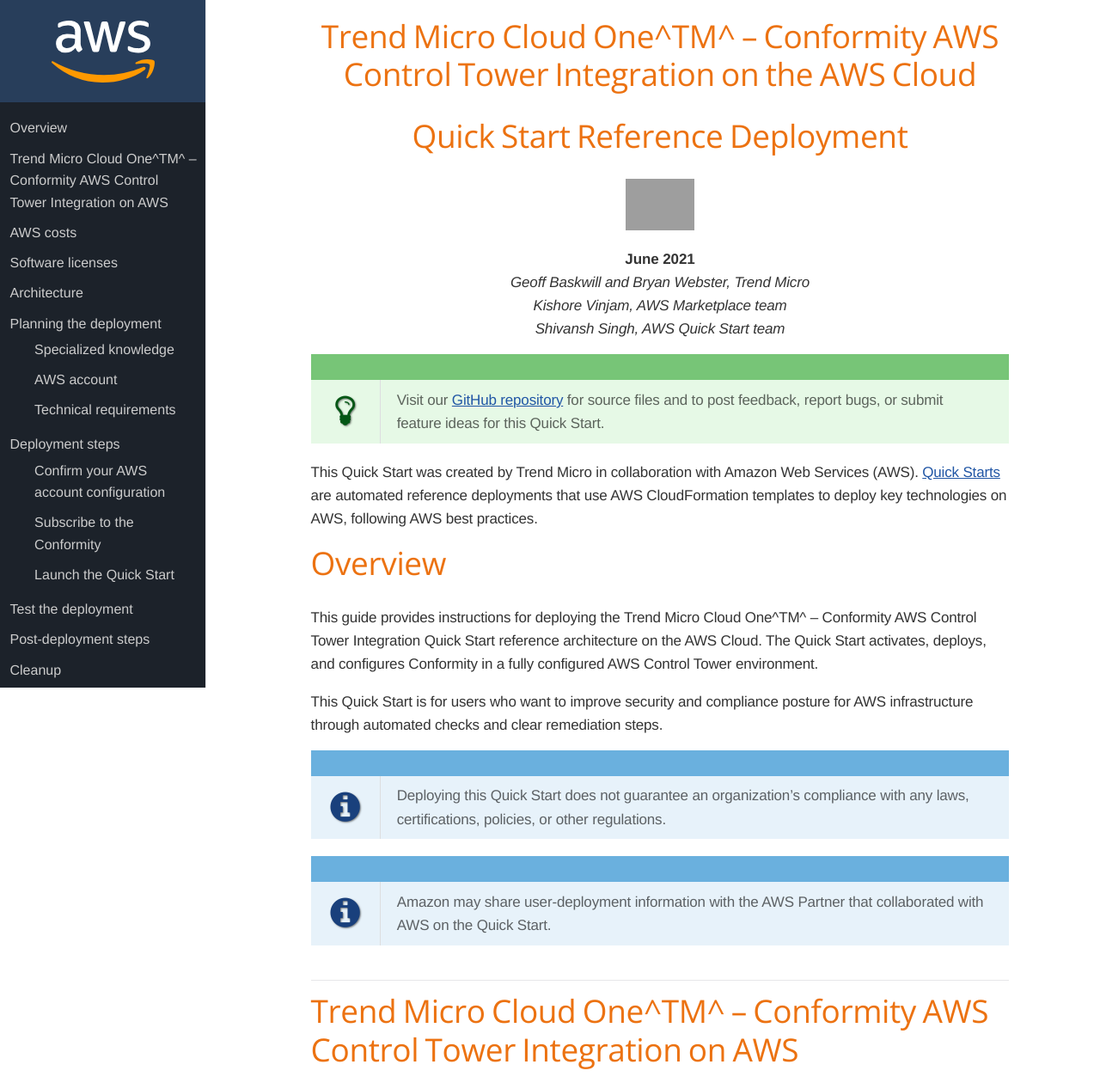
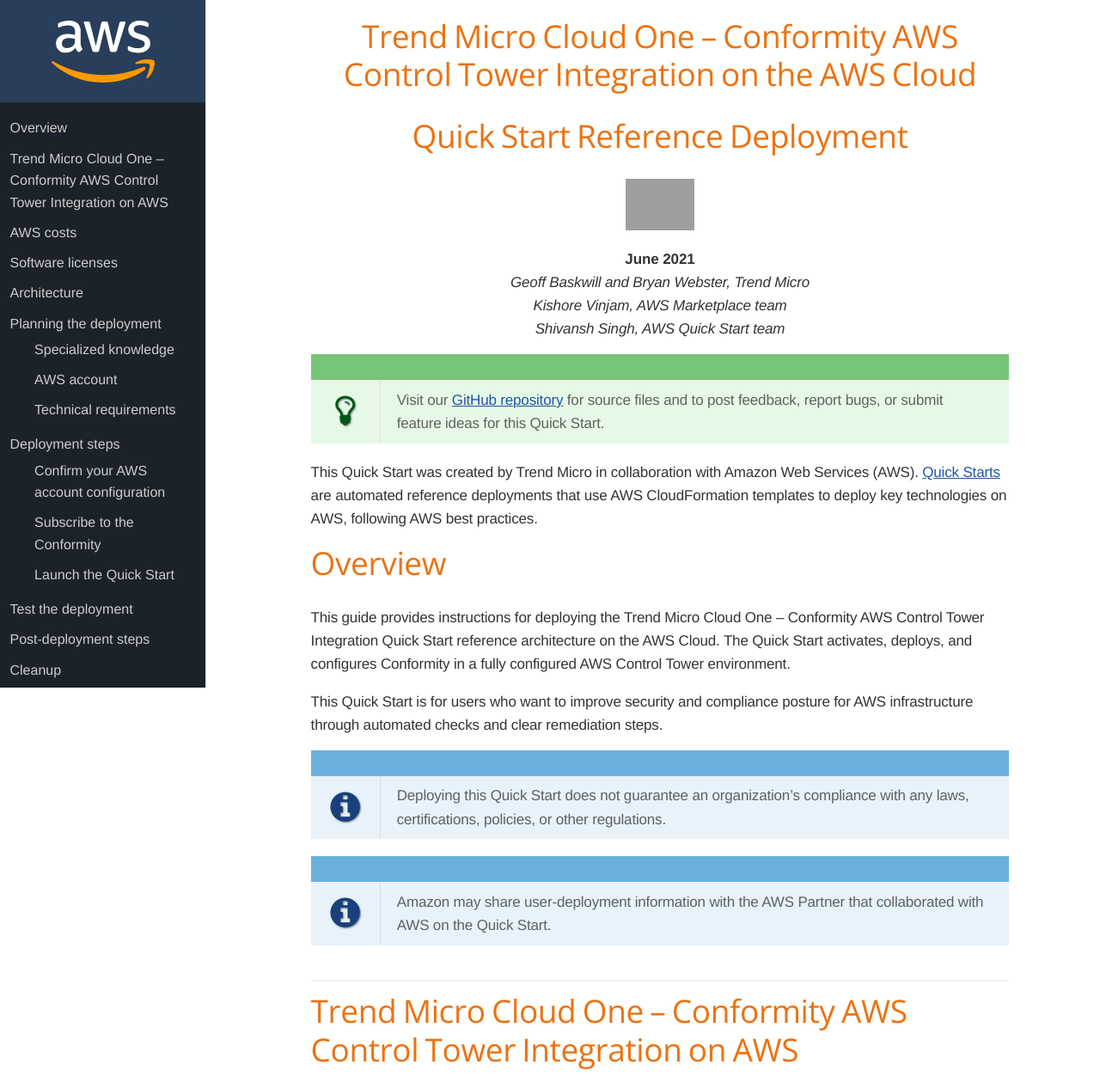
Before and after one commit to aws-quickstart/quickstart-ct-trend-micro-cloud-one-conformity, a plain HTML site: page index.html in a window 1280 px wide. Shown: the top 1267 px of the page at 86% size. Drawn offline with nearby package versions, Linux system fonts and the light colour scheme; grey boxes are pictures that could not be loaded; a web font is replaced by a local one.

Commit message:
Production doc builds - 2021/06/21 21:30:56 UTC

```diff
--- a/index.html
+++ b/index.html
@@ -5,7 +5,7 @@
 <meta http-equiv="X-UA-Compatible" content="IE=edge">
 <meta name="viewport" content="width=device-width, initial-scale=1.0">
 <meta name="generator" content="Asciidoctor 2.0.15">
-<title>Trend Micro Cloud One^TM^ – Conformity AWS Control Tower Integration on the AWS Cloud</title>
+<title>Trend Micro Cloud One – Conformity AWS Control Tower Integration on the AWS Cloud</title>
 <style>
 
 /* Asciidoctor default stylesheet | MIT License | https://asciidoctor.org */
@@ -825,7 +825,7 @@ p.footer-text a{color:#d7d8d8}
 <div id="toctitle"></div>
 <ul class="sectlevel1">
 <li><a href="#_overview">Overview</a></li>
-<li><a href="#_trend_micro_cloud_onetm_conformity_aws_control_tower_integration_on_aws">Trend Micro Cloud One^TM^ – Conformity AWS Control Tower Integration on AWS</a></li>
+<li><a href="#_trend_micro_cloud_one_conformity_aws_control_tower_integration_on_aws">Trend Micro Cloud One – Conformity AWS Control Tower Integration on AWS</a></li>
 <li><a href="#_aws_costs">AWS costs</a></li>
 <li><a href="#_software_licenses">Software licenses</a></li>
 <li><a href="#_architecture">Architecture</a></li>
@@ -864,7 +864,7 @@ p.footer-text a{color:#d7d8d8}
 <div id="content">
 <div id="preamble">
 <div class="sectionbody">
-<h2 id="_trend_micro_cloud_onetm_conformity_aws_control_tower_integration_on_the_aws_cloud" class="discrete text-center">Trend Micro Cloud One^TM^ – Conformity AWS Control Tower Integration on the AWS Cloud</h2>
+<h2 id="_trend_micro_cloud_one_conformity_aws_control_tower_integration_on_the_aws_cloud" class="discrete text-center">Trend Micro Cloud One – Conformity AWS Control Tower Integration on the AWS Cloud</h2>
 <h2 id="_quick_start_reference_deployment" class="discrete text-left text-center">Quick Start Reference Deployment</h2>
 <div class="imageblock text-center">
 <div class="content">
@@ -899,7 +899,7 @@ report bugs, or submit feature ideas for this Quick Start.
 <h2 id="_overview">Overview</h2>
 <div class="sectionbody">
 <div class="paragraph">
-<p>This guide provides instructions for deploying the Trend Micro Cloud One^TM^ – Conformity AWS Control Tower Integration Quick Start reference architecture on the AWS Cloud. The Quick Start activates, deploys, and configures Conformity in a fully configured AWS Control Tower environment.</p>
+<p>This guide provides instructions for deploying the Trend Micro Cloud One – Conformity AWS Control Tower Integration Quick Start reference architecture on the AWS Cloud. The Quick Start activates, deploys, and configures Conformity in a fully configured AWS Control Tower environment.</p>
 </div>
 <div class="paragraph">
 <p>This Quick Start is for users who want to improve security and compliance posture for AWS infrastructure through automated checks and clear remediation steps.</p>
@@ -931,7 +931,7 @@ Amazon may share user-deployment information with the AWS Partner that collabora
 </div>
 </div>
 <div class="sect1">
-<h2 id="_trend_micro_cloud_onetm_conformity_aws_control_tower_integration_on_aws">Trend Micro Cloud One^TM^ – Conformity AWS Control Tower Integration on AWS</h2>
+<h2 id="_trend_micro_cloud_one_conformity_aws_control_tower_integration_on_aws">Trend Micro Cloud One – Conformity AWS Control Tower Integration on AWS</h2>
 <div class="sectionbody">
 <div class="paragraph">
 <p>Trend Micro Conformity provides continuous security, compliance, and governance in a software as a service (SaaS) platform. It&#8217;s designed to help you manage misconfigurations of cloud resources in your AWS environment by mapping to the AWS Well-Architected Framework and leading compliance frameworks.</p>
@@ -1655,7 +1655,7 @@ and to share your customizations with others.</p>
 </html>
 <!--
 repo commit:
-8113c9c30ee3f70263ac1058b7b0e190cce6b4a5
+262d12511d683ab5261eb0c0b27649a143c55173
 
 submodule config:
 +41862fa5fb846466fba46a36faf67e2a77c2bfc5 docs/boilerplate (heads/main)
```
Also changed, not shown: 1 other file.
